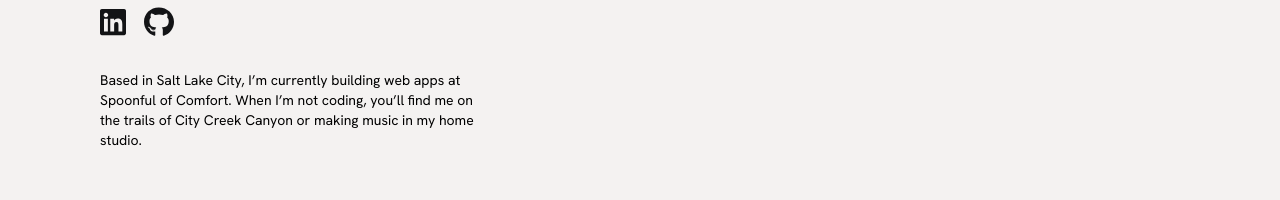
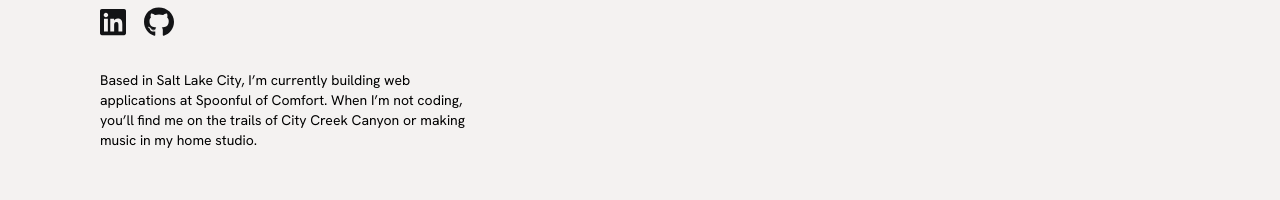
Before and after one commit to mPemba/code-portfolio, a React (Create React App) app: page / in a window 1280 px wide. Shown: the part 1234-1434 px from the top of the page. Built offline with nearby package versions, Linux system fonts and the light colour scheme; the HTML template or start-up script is replaced by a standard one.

Commit message:
updating spelling

```diff
--- a/src/components/AboutMe.js
+++ b/src/components/AboutMe.js
@@ -24,9 +24,9 @@ const AboutMe = () => {
         </Link>
       </Links>
       <About>
-        Based in Salt Lake City, I&rsquo;m currently building web apps at
-        Spoonful of Comfort. When I&rsquo;m not coding, you&rsquo;ll find me on
-        the trails of City Creek Canyon or making music in my home studio.{" "}
+        Based in Salt Lake City, I&rsquo;m currently building web applications
+        at Spoonful of Comfort. When I&rsquo;m not coding, you&rsquo;ll find me
+        on the trails of City Creek Canyon or making music in my home studio.{" "}
       </About>
       <SaltLake src={saltLake} alt="Salt Lake City" />
     </>
```
